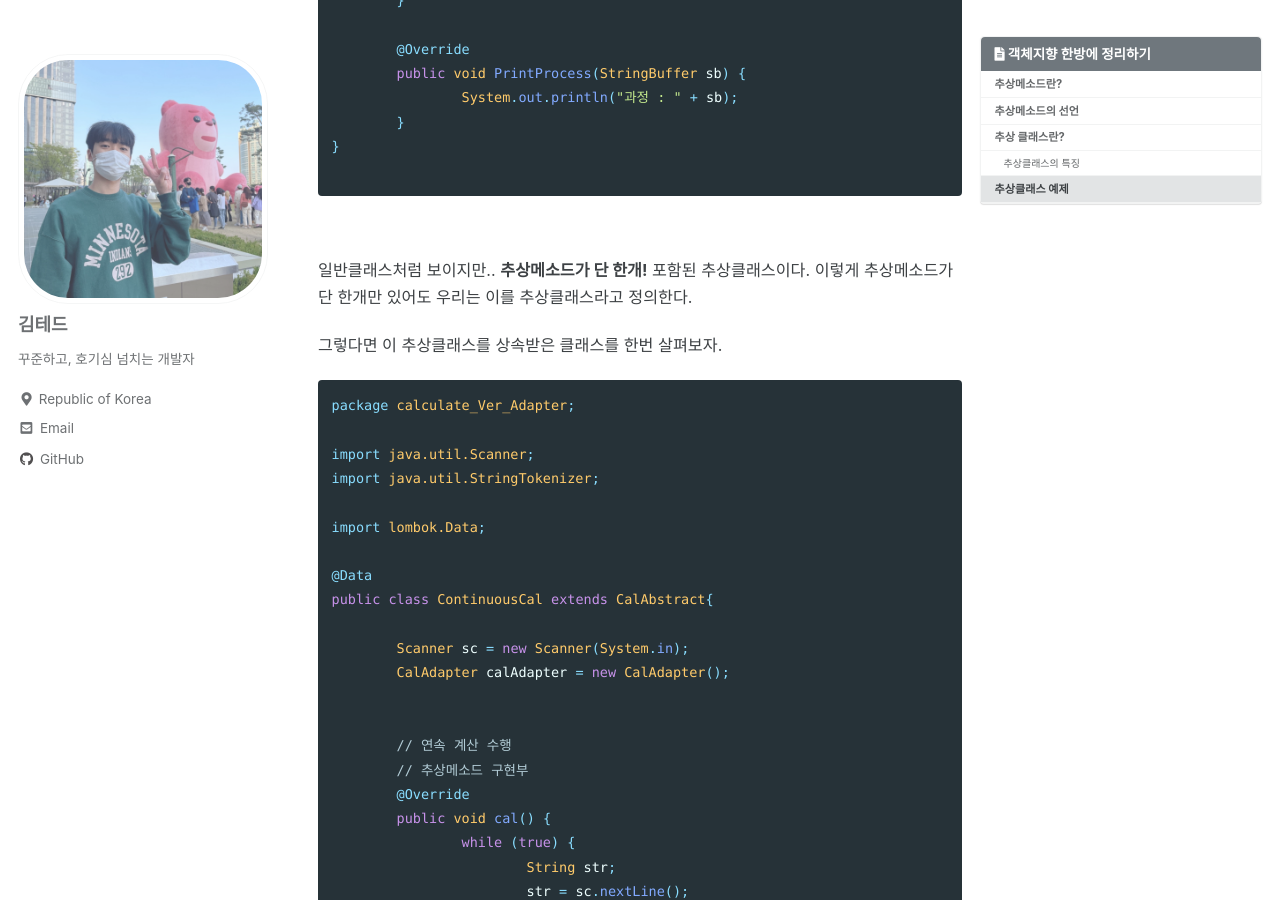
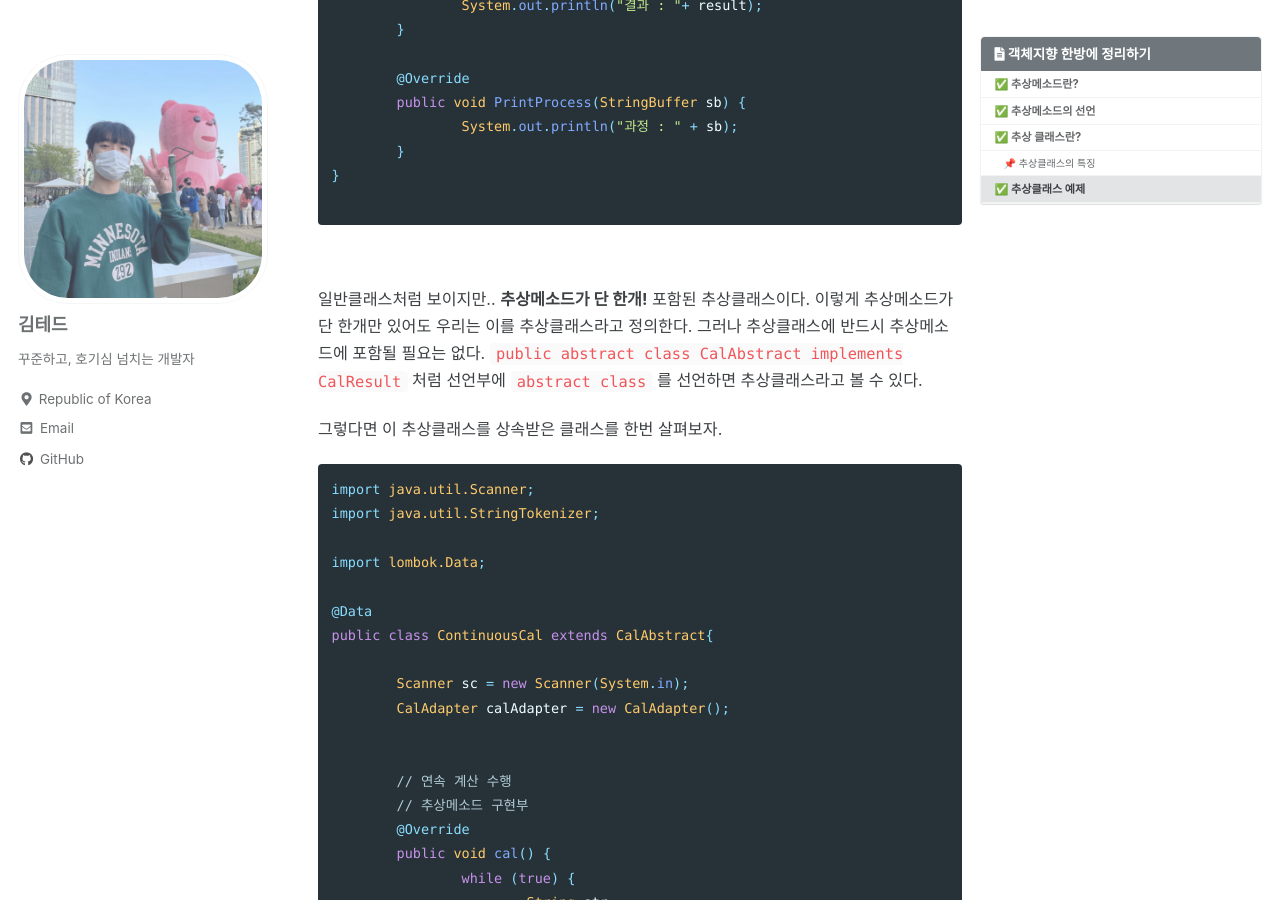
Before and after one commit to idkim97/idkim97.github.io, a Jekyll site: the page built from _posts/2022-08-12-3)추상클래스.md, in a window 1280 px wide and 900 px high, scrolled down 4012 px. Built offline with Jekyll 4.4.1, drawn with Linux system fonts in a browser that asks for light colours; cached includes are drawn as plain includes; some web fonts are replaced; comment, search, counter and statistics services are not loaded; some of the changed text lies outside the part shown.

Commit message:
Update 2022-08-12-3)추상클래스.md

````diff
--- a/_posts/2022-08-12-3)추상클래스.md
+++ b/_posts/2022-08-12-3)추상클래스.md
@@ -16,28 +16,29 @@
 - 추상클래스
 ---
 
-<br><br><br><br>
+<br><br>
+2023.06.15 내용 추가
+<br><br>
+
 
 오늘은 추상클래스에 대해서 알아보자! 추상클래스에서 가장많이 사용하는것이 추상메소드이므로 추상메소드부터 차근차근 알아보자!
 
 <br><br><br><br>
 
-## 추상메소드란?
+## ✅ 추상메소드란?
 **추상 메소드(abstract method)** 란 자식 클래스에서 반드시 오버라이딩해야만 사용할 수 있는 메소드를 의미한다.
 
 자바에서 추상 메소드를 선언하여 사용하는 목적은 **추상 메소드가 포함된 클래스를 상속받는 자식 클래스가 반드시 추상 메소드를 구현하도록 하기 위함**이다.
 
 예를 들면 모듈처럼 중복되는 부분이나 공통적인 부분은 미리 다 만들어진 것을 사용하고, 이를 받아 사용하는 쪽에서는 자신에게 필요한 부분만을 오버라이딩하여 사용함으로써 생산성이 향상되고 배포 등이 쉬워지기 때문이다.
 
-
-
-이러한 추상 메소드는 **선언부**만이 존재하며, **구현부는 작성되어 있지 않는다.**
+이러한 추상 메소드는 **선언부**만 존재하며, **구현부는 작성하지 않는다.**
 
 바로 이 **작성되어 있지 않은 구현부를 자식 클래스에서 오버라이딩하여 사용하는 것**이다.
 
 
-<br><br><br>
-## 추상메소드의 선언
+<br><br><br><br>
+## ✅ 추상메소드의 선언
 ```java
  접근제어자 abstract 반환타입 메소드이름();
 ```
@@ -45,27 +46,26 @@
  // 예시
  public abstract void Calculate();
  public abstract String PrintResult();
+ void Reset();      // 접근제어자와 abstract는 생략가능
  ```
 
 <br><br><br>
 
-## 추상 클래스란?
+## ✅ 추상 클래스란?
 **하나 이상**의 **추상메소드**를 포함하는 클래스를 추상 클래스라고 한다. **추상 클래스는 추상메소드를 포함하고 있는것을 제외하면 일반 클래스와 완전히 동일하다.**
 
 <br><br>
 
-### 추상클래스의 특징
+### 📌 추상클래스의 특징
 
  - 추상메소드를 포함하고 있기 때문에 실체성, 구체성이 없어 인스턴스 (객체)를 생성할 수 없다.
  - 추상클래스와 실체 클래스는 상속관계!
  - 추상클래스에서 선언된 추상메소드는 여러개의 하위클래스에서 자유롭게 사용가능 하지만, 결국 모든 추상메소드는 반드시 오버라이딩이 되어있어야만 한다!
 
-<br><br><br>
+<br><br><br><br>
 
-## 추상클래스 예제
+## ✅ 추상클래스 예제
 ```java
-package calculate_Ver_Adapter;
-
 import calculate_Ver_Adapter.CalResult;
 import lombok.Data;
 
@@ -154,13 +154,11 @@
 ```
 <br>
 
-일반클래스처럼 보이지만.. **추상메소드가 단 한개!** 포함된 추상클래스이다. 이렇게 추상메소드가 단 한개만 있어도 우리는 이를 추상클래스라고 정의한다.
+일반클래스처럼 보이지만.. **추상메소드가 단 한개!** 포함된 추상클래스이다. 이렇게 추상메소드가 단 한개만 있어도 우리는 이를 추상클래스라고 정의한다. 그러나 추상클래스에 반드시 추상메소드에 포함될 필요는 없다. `public abstract class CalAbstract implements CalResult` 처럼 선언부에 `abstract class` 를 선언하면 추상클래스라고 볼 수 있다.
 
 그렇다면 이 추상클래스를 상속받은 클래스를 한번 살펴보자.
 
 ```java
-package calculate_Ver_Adapter;
-
 import java.util.Scanner;
 import java.util.StringTokenizer;
 
@@ -259,13 +257,9 @@
 
 <br>
 
-지금 인터페이스랑 추상클래스 등등 객체지향 공부를 다시하면서 만들고 있는 계산기 코드인데 좀 보기 지저분해 보일수 있다.. 아무튼 추상클래스에서 받아온 추상메소드 ```cal()``` 을 구현해놓은 것을 볼 수 있다.
-
-<br>
+지금 인터페이스랑 추상클래스 등등 객체지향 공부를 다시하면서 만들고 있는 계산기 코드인데 좀 보기 지저분해 보일수 있다.. 아무튼 추상클래스에서 받아온 추상메소드 `cal()` 을 구현해놓은 것을 볼 수 있다.
 
 근데 여기서 하나 드는 의문점! 아니 애초에 추상클래스에 추상메소드로 선언해서 쓸 필요없이 그냥 일반클래스에 직접 코드를 작성하면 되는거 아닌가?
-
-<br>
 
 물론 그래도 상관없다. 지금은 간단한 계산기 코드기 때문에 상관없지만, 메소드가 엄청나게 많아지게 되고, 디자인패턴이 적용되고, 반드시 써야하는 메소드, 선택적 메소드, 이렇게 코드가 복잡해지게 되면 정해진 틀에 맞춰 개발하는게 훨씬 편리해진다.
 
@@ -273,6 +267,4 @@
 
 추상클래스는 **일종의 틀** 을 제공한다고 보면 된다. 추상메소드를 통해 사용해야만 하는 메소드를 강제하여 일종의 규격을 만들어주는 것이다.
 
-<br>
-
 그런데 공부를 하다보면 추상클래스와 인터페이스의 차이점을 잘 모르겠다. 추상클래스가 인터페이스의 역할을 전부다 하고 있는데 인터페이스는 왜필요한걸까? 이는 다음포스팅에 다뤄보도록 하겠다..!
````
